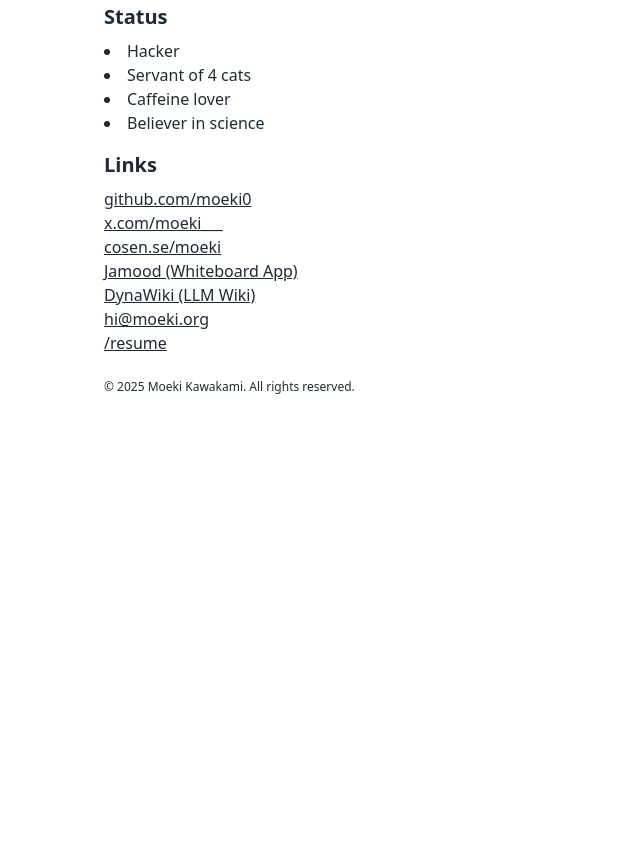
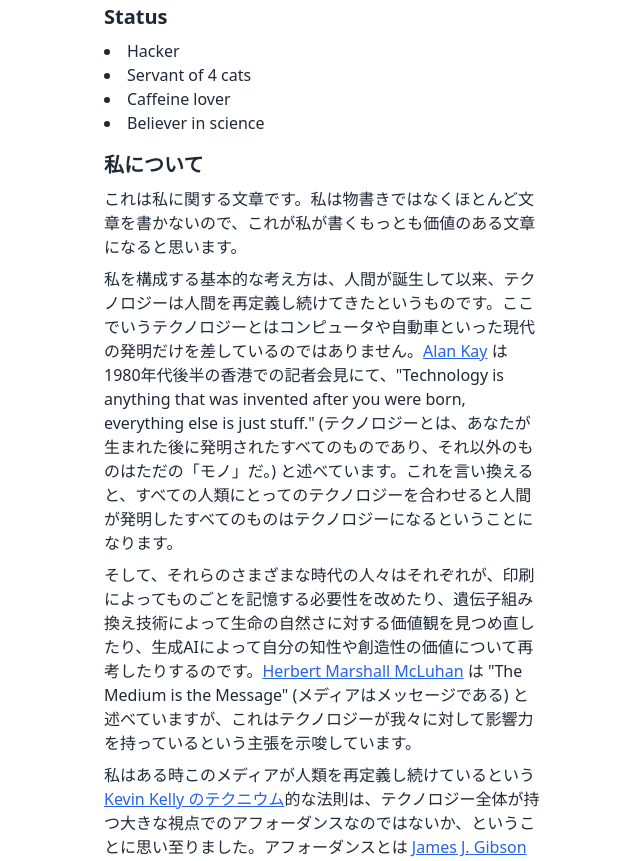
Before and after one commit to moeki0/website, an Astro site: page / in a window 1280 px wide. Shown: the part 305-1166 px from the top of the page, without its empty margins (318-958 px from the left). Before the commit the page ends 800 px from the top, so only its background shows below. Built offline with nearby package versions, Linux system fonts and the light colour scheme; Astro itself is replaced by a stand-in of ours.

Commit message:
Add messages

```diff
--- a/src/pages/index.astro
+++ b/src/pages/index.astro
@@ -26,6 +26,14 @@ import BaseLayout from '../layouts/BaseLayout.astro';
         <li>Caffeine lover</li>
         <li>Believer in science</li>
       </ul>
+    </section>
+    <section class="py-2 [&_a]:underline [&_a]:text-blue-600 [&_p]:pb-2">
+      <h2 class="text-xl mb-2 font-bold">私について</h2>
+      <p>これは私に関する文章です。私は物書きではなくほとんど文章を書かないので、これが私が書くもっとも価値のある文章になると思います。</p>
+      <p>私を構成する基本的な考え方は、人間が誕生して以来、テクノロジーは人間を再定義し続けてきたというものです。ここでいうテクノロジーとはコンピュータや自動車といった現代の発明だけを差しているのではありません。<a href="https://amturing.acm.org/award_winners/kay_3972189.cfm">Alan Kay</a> は1980年代後半の香港での記者会見にて、"Technology is anything that was invented after you were born, everything else is just stuff." (テクノロジーとは、あなたが生まれた後に発明されたすべてのものであり、それ以外のものはただの「モノ」だ。) と述べています。これを言い換えると、すべての人類にとってのテクノロジーを合わせると人間が発明したすべてのものはテクノロジーになるということになります。</p>
+      <p>そして、それらのさまざまな時代の人々はそれぞれが、印刷によってものごとを記憶する必要性を改めたり、遺伝子組み換え技術によって生命の自然さに対する価値観を見つめ直したり、生成AIによって自分の知性や創造性の価値について再考したりするのです。<a href="https://www.msz.co.jp/book/author/ma/13941/">Herbert Marshall McLuhan</a> は "The Medium is the Message" (メディアはメッセージである) と述べていますが、これはテクノロジーが我々に対して影響力を持っているという主張を示唆しています。</p>
+      <p>私はある時このメディアが人類を再定義し続けているという <a href="https://kk.org/thetechnium/">Kevin Kelly のテクニウム</a>的な法則は、テクノロジー全体が持つ大きな視点でのアフォーダンスなのではないか、ということに思い至りました。アフォーダンスとは <a href="https://www.britannica.com/biography/James-J-Gibson">James J. Gibson</a> が提唱した、環境が生物に対して与える「行為の可能性」のことを差します。例えば椅子として作ってはいないものでも上面が平らで腰くらいの高さであれば人は座りたくなる、というようなことを説明した概念です。このアフォーダンスと、テクノロジー全体が新しい行為の可能性を提示するということは、フラクタルな構造になっているのです。</p>
+      <p>私の仕事は、ソフトウェアのアフォーダンスを設計することでユーザーの生活や思考の"よい"状態を実現すること、と言えます。そしてその仕事の原動力として、テクノロジーの発明者として人類に影響を与えたい、という願望が根底にあります。</p>
     </section>
     <section class="py-2">
       <h2 class="font-bold text-xl mb-2">Links</h2>
@@ -57,22 +65,6 @@ import BaseLayout from '../layouts/BaseLayout.astro';
         <li>
           <a
             class="underline hover:text-gray-600"
-            href="https://jamood.com/product"
-          >
-            Jamood (Whiteboard App)
-          </a>
-        </li>
-        <li>
-          <a
-            class="underline hover:text-gray-600"
-            href="https://dynawiki.org"
-          >
-            DynaWiki (LLM Wiki)
-          </a>
-        </li>
-        <li>
-          <a
-            class="underline hover:text-gray-600"
             href="mailto:hi@moeki.org"
           >
             hi@moeki.org
```
Also changed, not shown: 1 other file.
